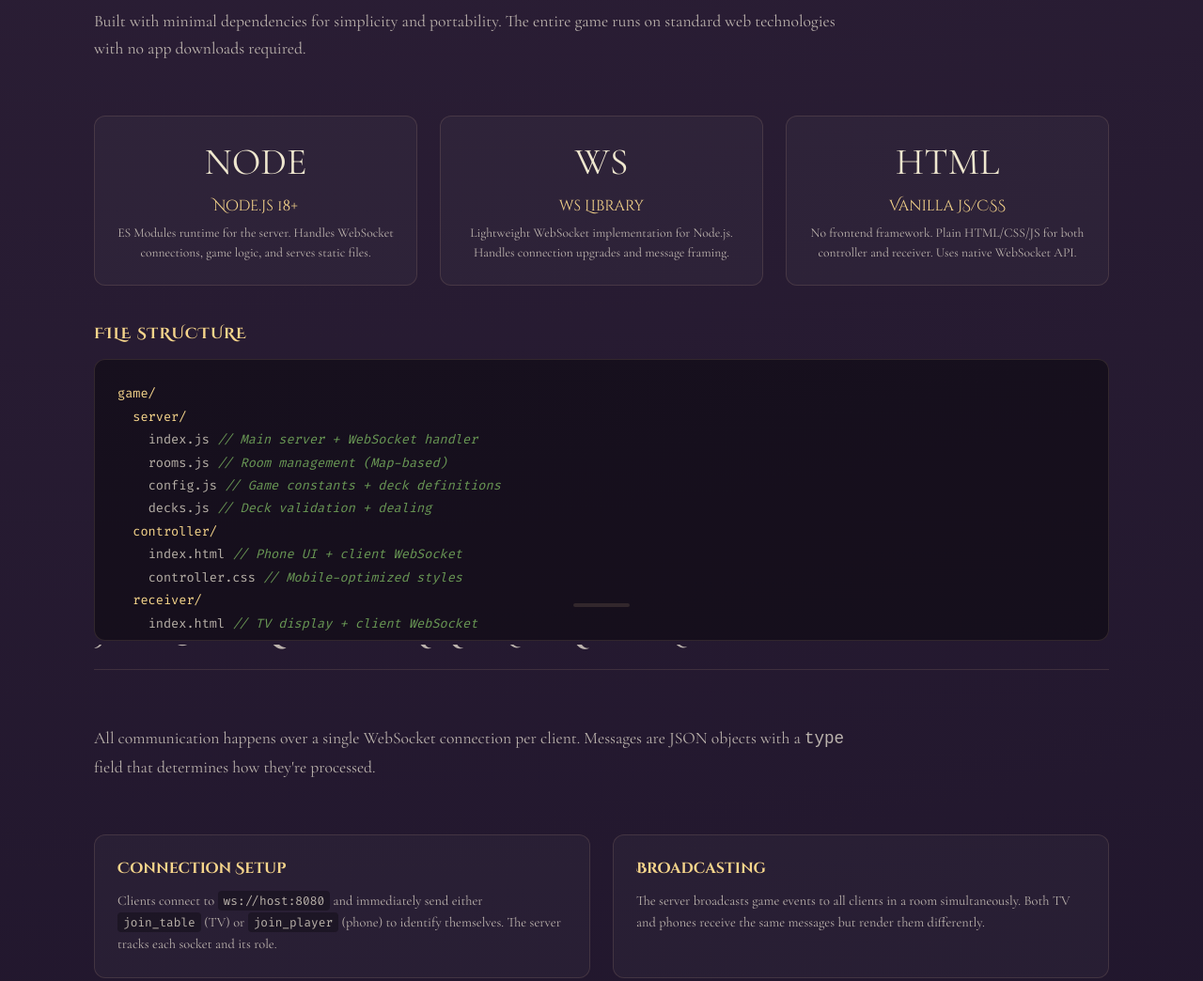
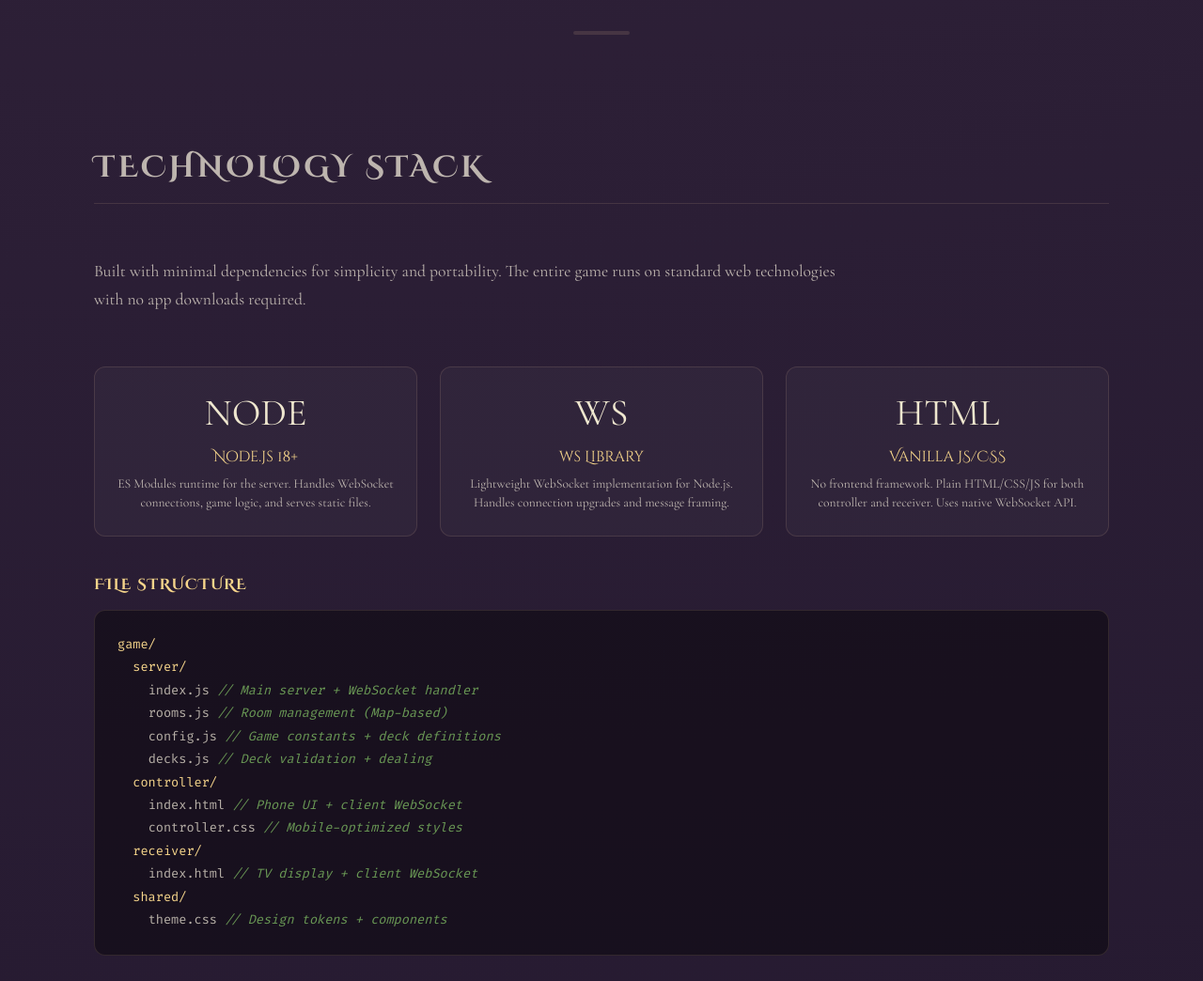
Before and after one commit to shiveeshfotedar/dungeon-dashers, a website: page game/SDD.html in a window 1280 px wide. Shown: the part 1714-2758 px from the top of the page at 94% size. Drawn offline with nearby package versions, Linux system fonts and the light colour scheme.

Commit message:
Revert "Make all sections uniform height with scrollable content"
This reverts commit 65f8b334df7398374a59d06ac570337d19109d07.

```diff
--- a/game/SDD.html
+++ b/game/SDD.html
@@ -23,7 +23,6 @@
 
     .slide {
       min-height: 100vh;
-      max-height: 100vh;
       padding: 80px 100px;
       max-width: 1400px;
       margin: 0 auto;
@@ -32,7 +31,6 @@
       justify-content: center;
       scroll-snap-align: start;
       position: relative;
-      overflow-y: auto;
     }
 
     .slide::after {
@@ -129,8 +127,6 @@
       font-size: 0.85rem;
       line-height: 1.6;
       overflow-x: auto;
-      overflow-y: auto;
-      max-height: 400px;
       color: var(--color-text);
       white-space: pre-wrap;
     }
@@ -396,8 +392,6 @@
       font-family: 'Fira Code', monospace;
       font-size: 0.85rem;
       line-height: 1.8;
-      max-height: 300px;
-      overflow-y: auto;
     }
 
     .file-tree .folder {
```
